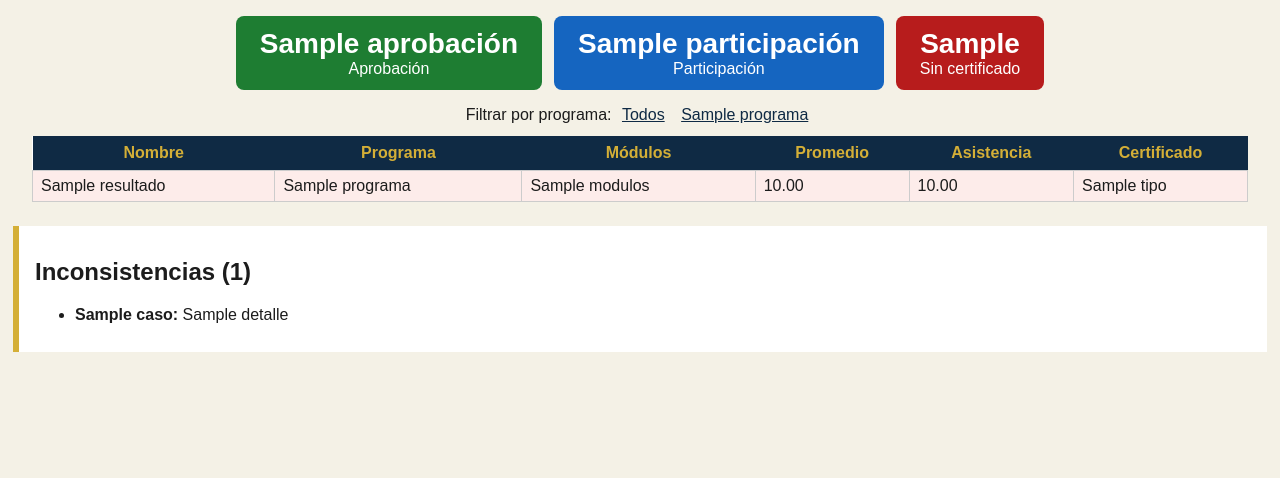
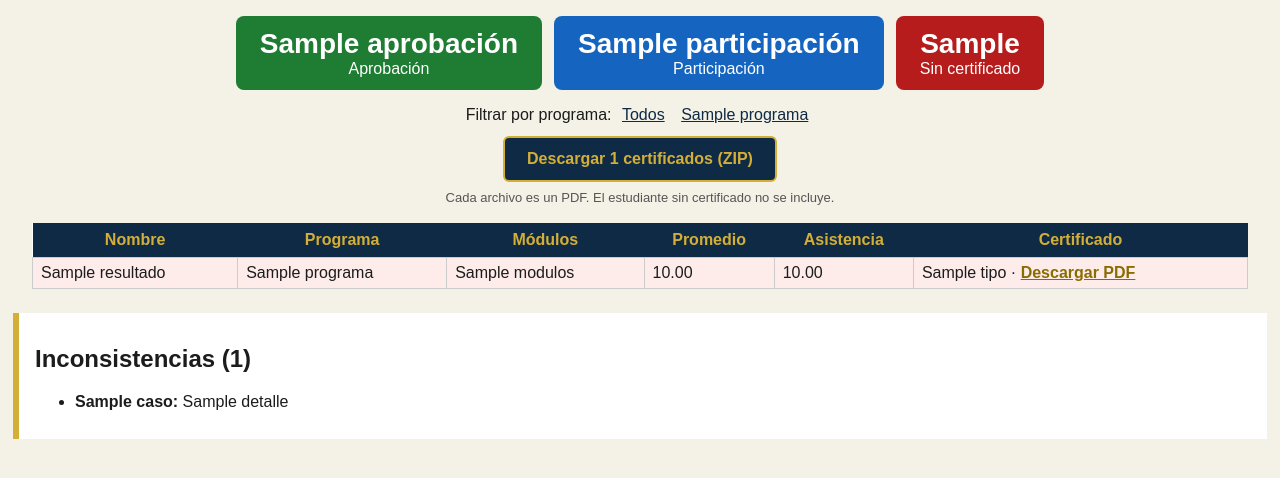
Before and after one commit to entrenudos527-alt/App_Certificados, a Flask app: template templates/index.html in a window 1280 px wide. Shown: the part 138-616 px from the top of the page. Run offline with Flask 3, Linux system fonts and the light colour scheme; the template is opened without the code that fills it: most values are stand-ins (such as "Sample title", 1, 10 or a date in 2020).

Commit message:
Genera certificados PDF y descarga en ZIP

```diff
--- a/app.py
+++ b/app.py
@@ -1,10 +1,27 @@
 # LA COCINA de Academia Horizonte (backend con Flask)
 # Toda la lógica vive aquí. El HTML (Salón) solo muestra lo que aquí se calcula.
-from flask import Flask, render_template, request  # VARIABLE: herramientas web
+from datetime import date  # VARIABLE: fecha de emisión del certificado
+from io import BytesIO  # VARIABLE: memoria para armar el PDF y el ZIP sin tocar disco
+from pathlib import Path  # VARIABLE: rutas que funcionan desde cualquier carpeta
+import unicodedata  # VARIABLE: quita tildes para nombres de archivo seguros
+import zipfile  # VARIABLE: empaqueta varios PDF en un solo ZIP
+
+from flask import (Flask, abort, render_template, request,  # herramientas web
+                   send_file, url_for)
+from fpdf import FPDF  # VARIABLE: librería que dibuja los certificados en PDF
 import openpyxl  # VARIABLE: librería para leer los Excel de la Bodega
-from pathlib import Path  # VARIABLE: rutas que funcionan desde cualquier carpeta
 
 app = Flask(__name__)  # VARIABLE de tipo Flask: la aplicación web
+
+# Colores de la marca (azul marino y dorado), en formato RGB
+AZUL_MARINO = (15, 42, 68)
+AZUL_CAJA = (23, 53, 84)
+DORADO = (212, 175, 55)
+CREMA = (245, 241, 230)
+GRIS_CLARO = (210, 214, 220)
+
+MESES = ["enero", "febrero", "marzo", "abril", "mayo", "junio", "julio",
+         "agosto", "setiembre", "octubre", "noviembre", "diciembre"]
 
 # VARIABLE de tipo Path: carpeta base donde vive este archivo (la Cocina)
 BASE_DIR = Path(__file__).resolve().parent
@@ -112,6 +129,144 @@ def cargar_datos():
     return resultados, contadores, inconsistencias, programas
 
 
+# FUNCIÓN: quita tildes y caracteres raros para que el nombre del archivo sea seguro
+def texto_para_archivo(texto):
+    sin_tildes = unicodedata.normalize("NFKD", str(texto))
+    limpio = sin_tildes.encode("ascii", "ignore").decode("ascii")
+    return "".join(c for c in limpio if c.isalnum() or c in " _-").strip()
+
+
+# FUNCIÓN: arma el nombre del PDF de un estudiante
+def nombre_archivo(resultado):
+    tipo = texto_para_archivo(resultado["tipo"]).replace(" ", "_")
+    nombre = texto_para_archivo(resultado["nombre"]).replace(" ", "_")
+    return f"Certificado_{tipo}_{nombre}.pdf"
+
+
+# FUNCIÓN: busca el resultado de un estudiante y programa concretos
+def buscar_resultado(identificacion, programa):
+    resultados, _, _, _ = cargar_datos()  # reutiliza el mismo cálculo del tablero
+    for r in resultados:  # BUCLE: recorre los 23 resultados
+        if r["identificacion"] == identificacion and r["programa"] == programa:
+            return r  # lo encontró
+    return None  # no existe esa pareja (id + programa)
+
+
+# FUNCIÓN: convierte una fecha en texto español, por ejemplo "21 de octubre de 2026"
+def fecha_en_espanol(fecha):
+    return f"{fecha.day} de {MESES[fecha.month - 1]} de {fecha.year}"
+
+
+# FUNCIÓN: dibuja un certificado completo y lo devuelve como objeto PDF
+def crear_certificado(resultado):
+    pdf = FPDF(orientation="L", unit="mm", format="A4")  # hoja horizontal
+    pdf.set_auto_page_break(False)
+    pdf.add_page()
+    ancho, alto = 297, 210  # medidas de A4 horizontal en milímetros
+
+    # --- Fondo azul marino y doble marco dorado ---
+    pdf.set_fill_color(*AZUL_MARINO)
+    pdf.rect(0, 0, ancho, alto, "F")
+    pdf.set_draw_color(*DORADO)
+    pdf.set_line_width(1.2)
+    pdf.rect(8, 8, ancho - 16, alto - 16)
+    pdf.set_line_width(0.4)
+    pdf.rect(11, 11, ancho - 22, alto - 22)
+
+    # --- Encabezado de la academia ---
+    pdf.set_text_color(*DORADO)
+    pdf.set_font("Times", "B", 16)
+    pdf.set_xy(0, 21)
+    pdf.cell(ancho, 8, "ACADEMIA HORIZONTE", align="C")
+
+    pdf.set_draw_color(*DORADO)
+    pdf.set_line_width(0.6)
+    pdf.line(108, 31, 189, 31)  # línea fina bajo el nombre
+
+    # --- Título y tipo de certificado ---
+    pdf.set_font("Times", "B", 38)
+    pdf.set_xy(0, 38)
+    pdf.cell(ancho, 16, "CERTIFICADO", align="C")
+
+    pdf.set_text_color(*CREMA)
+    pdf.set_font("Times", "B", 17)
+    pdf.set_xy(0, 55)
+    pdf.cell(ancho, 8, f"DE {resultado['tipo'].upper()}", align="C")
+
+    # --- Nombre del estudiante ---
+    pdf.set_font("Times", "I", 12)
+    pdf.set_xy(0, 69)
+    pdf.cell(ancho, 6, "Se otorga a", align="C")
+
+    tamano_nombre = 30 if len(resultado["nombre"]) <= 30 else 24  # CONDICIONAL
+    pdf.set_text_color(255, 255, 255)
+    pdf.set_font("Times", "B", tamano_nombre)
+    pdf.set_xy(10, 77)
+    pdf.cell(ancho - 20, 14, resultado["nombre"], align="C")
+
+    # --- Programa y cohorte ---
+    pdf.set_text_color(*GRIS_CLARO)
+    pdf.set_font("Times", "", 12)
+    pdf.set_xy(0, 96)
+    if resultado["tipo"] == "Aprobación":  # CONDICIONAL: texto según el veredicto
+        texto = "por haber cursado y aprobado satisfactoriamente el programa"
+    else:
+        texto = "por haber participado y completado el programa"
+    pdf.cell(ancho, 6, texto, align="C")
+
+    pdf.set_text_color(*DORADO)
+    pdf.set_font("Times", "B", 19)
+    pdf.set_xy(12, 104)
+    pdf.cell(ancho - 24, 10, resultado["programa"], align="C")
+
+    pdf.set_text_color(*GRIS_CLARO)
+    pdf.set_font("Times", "", 11)
+    pdf.set_xy(0, 115)
+    pdf.cell(ancho, 6, "Cohorte 2026-A", align="C")
+
+    # --- Caja con los datos académicos ---
+    pdf.set_fill_color(*AZUL_CAJA)
+    pdf.set_draw_color(*DORADO)
+    pdf.set_line_width(0.3)
+    pdf.rect(63, 124, 171, 18, "DF")
+    pdf.set_text_color(*CREMA)
+    pdf.set_font("Helvetica", "", 11)
+    pdf.set_xy(63, 129)
+    pdf.cell(171, 8,
+             f"Promedio: {resultado['promedio']:.2f}     |     "
+             f"Asistencia: {resultado['asistencia']:.2f} %     |     "
+             f"Módulos cursados: {resultado['modulos']}",
+             align="C")
+
+    # --- Fecha de emisión ---
+    pdf.set_text_color(*GRIS_CLARO)
+    pdf.set_font("Times", "", 11)
+    pdf.set_xy(0, 152)
+    pdf.cell(ancho, 6, f"Emitido el {fecha_en_espanol(date.today())}",
+             align="C")
+
+    # --- Firma y sello ---
+    pdf.set_draw_color(*DORADO)
+    pdf.set_line_width(0.5)
+    pdf.line(108, 176, 189, 176)
+    pdf.set_text_color(*CREMA)
+    pdf.set_font("Times", "", 11)
+    pdf.set_xy(108, 178)
+    pdf.cell(81, 6, "Dirección Académica", align="C")
+
+    pdf.set_draw_color(*DORADO)
+    pdf.set_line_width(0.8)
+    pdf.ellipse(236, 157, 26, 26)
+    pdf.set_line_width(0.4)
+    pdf.ellipse(239.5, 160.5, 19, 19)
+    pdf.set_text_color(*DORADO)
+    pdf.set_font("Times", "B", 14)
+    pdf.set_xy(236, 166)
+    pdf.cell(26, 8, "AH", align="C")
+
+    return pdf  # TIPO FPDF: el certificado listo para guardar
+
+
 # Ruta principal: prepara los datos y los sirve al Salón
 @app.route("/")
 def index():
@@ -119,10 +274,52 @@ def index():
     filtro = request.args.get("programa", "Todos")  # VARIABLE string del filtro
     if filtro != "Todos":  # CONDICIONAL: filtra la tabla, no los contadores
         resultados = [r for r in resultados if r["programa"] == filtro]
+    # VARIABLE entero: cuántos PDF se pueden descargar con el filtro actual
+    total_emitibles = len([r for r in resultados if r["tipo"] != "Sin certificado"])
     return render_template("index.html", resultados=resultados,
                            contadores=contadores,
                            inconsistencias=inconsistencias,
-                           programas=programas, filtro=filtro)
+                           programas=programas, filtro=filtro,
+                           total_emitibles=total_emitibles)
+
+
+# Ruta: descarga el PDF de un estudiante (solo si tiene certificado)
+@app.route("/certificado/<identificacion>")
+def certificado(identificacion):
+    programa = request.args.get("programa", "")  # VARIABLE string
+    resultado = buscar_resultado(identificacion, programa)  # FUNCIÓN
+    if resultado is None:  # CONDICIONAL: no existe esa pareja
+        abort(404)
+    if resultado["tipo"] == "Sin certificado":  # CONDICIONAL: no le corresponde
+        abort(403)
+    pdf = crear_certificado(resultado)  # FUNCIÓN: dibuja el diploma
+    return send_file(BytesIO(bytes(pdf.output())), mimetype="application/pdf",
+                     as_attachment=True,
+                     download_name=nombre_archivo(resultado))
+
+
+# Ruta: descarga todos los certificados del filtro actual en un solo ZIP
+@app.route("/certificados.zip")
+def certificados_zip():
+    resultados, _, _, _ = cargar_datos()
+    filtro = request.args.get("programa", "Todos")  # VARIABLE string
+    if filtro != "Todos":  # CONDICIONAL: respeta el filtro de la pantalla
+        resultados = [r for r in resultados if r["programa"] == filtro]
+    emitibles = [r for r in resultados if r["tipo"] != "Sin certificado"]
+
+    memoria = BytesIO()  # VARIABLE: el ZIP se arma en memoria, no en disco
+    with zipfile.ZipFile(memoria, "w", zipfile.ZIP_DEFLATED) as paquete:
+        for r in emitibles:  # BUCLE: un PDF por estudiante
+            pdf = crear_certificado(r)  # FUNCIÓN
+            paquete.writestr(nombre_archivo(r), bytes(pdf.output()))
+    memoria.seek(0)  # rebobina para que Flask lo lea desde el inicio
+
+    if filtro == "Todos":
+        nombre_zip = "Certificados_Academia_Horizonte.zip"
+    else:
+        nombre_zip = f"Certificados_{texto_para_archivo(filtro).replace(' ', '_')}.zip"
+    return send_file(memoria, mimetype="application/zip", as_attachment=True,
+                     download_name=nombre_zip)
 
 
 if __name__ == "__main__":
--- a/requirements.txt
+++ b/requirements.txt
@@ -1,3 +1,3 @@
 Flask==3.1.3
-pandas==3.0.6
 openpyxl==3.1.5
+fpdf2==2.8.9
--- a/static/style.css
+++ b/static/style.css
@@ -9,8 +9,14 @@ header p { color: #ffffff; margin: 4px 0 0; }
 .filtro { text-align: center; margin: 12px; }
 .filtro a { margin: 0 6px; color: #0f2a44; }
 .filtro a.activo { font-weight: bold; color: #8a6d00; }
+.acciones { text-align: center; margin: 4px 0 18px; }
+.boton { display: inline-block; background: #0f2a44; color: #d4af37; border: 2px solid #d4af37;
+         border-radius: 6px; padding: 12px 22px; font-weight: bold; text-decoration: none; }
+.boton:hover { background: #1b3f63; }
+.ayuda { color: #555; font-size: 13px; margin: 8px 0 0; }
 table { border-collapse: collapse; width: 95%; margin: 0 auto 24px; background: #fff; }
 th { background: #0f2a44; color: #d4af37; padding: 8px; }
 td { border: 1px solid #ccc; padding: 6px 8px; }
+td a { color: #8a6d00; font-weight: bold; }
 tr.verde { background: #e6f4ea; } tr.azul { background: #e3f2fd; } tr.rojo { background: #fdecea; }
 .inconsistencias { width: 95%; margin: 0 auto 32px; background: #fff; border-left: 6px solid #d4af37; padding: 12px 16px; }
--- a/templates/index.html
+++ b/templates/index.html
@@ -25,6 +25,15 @@
   {% endfor %}
 </nav>
 
+{% if total_emitibles > 0 %}
+<section class="acciones">
+  <a class="boton" href="{{ url_for('certificados_zip', programa=filtro) }}">
+    Descargar {{ total_emitibles }} certificados (ZIP)
+  </a>
+  <p class="ayuda">Cada archivo es un PDF. El estudiante sin certificado no se incluye.</p>
+</section>
+{% endif %}
+
 <table>
   <thead>
     <tr><th>Nombre</th><th>Programa</th><th>Módulos</th><th>Promedio</th><th>Asistencia</th><th>Certificado</th></tr>
@@ -33,7 +42,12 @@
     {% for r in resultados %}
     <tr class="{% if r.tipo == 'Aprobación' %}verde{% elif r.tipo == 'Participación' %}azul{% else %}rojo{% endif %}">
       <td>{{ r.nombre }}</td><td>{{ r.programa }}</td><td>{{ r.modulos }}</td>
-      <td>{{ "%.2f"|format(r.promedio) }}</td><td>{{ "%.2f"|format(r.asistencia) }}</td><td>{{ r.tipo }}</td>
+      <td>{{ "%.2f"|format(r.promedio) }}</td><td>{{ "%.2f"|format(r.asistencia) }}</td>
+      <td>{{ r.tipo }}
+        {% if r.tipo != 'Sin certificado' %}
+        · <a href="{{ url_for('certificado', identificacion=r.identificacion, programa=r.programa) }}">Descargar PDF</a>
+        {% endif %}
+      </td>
     </tr>
     {% endfor %}
   </tbody>
```
Also changed, not shown: README.md.
